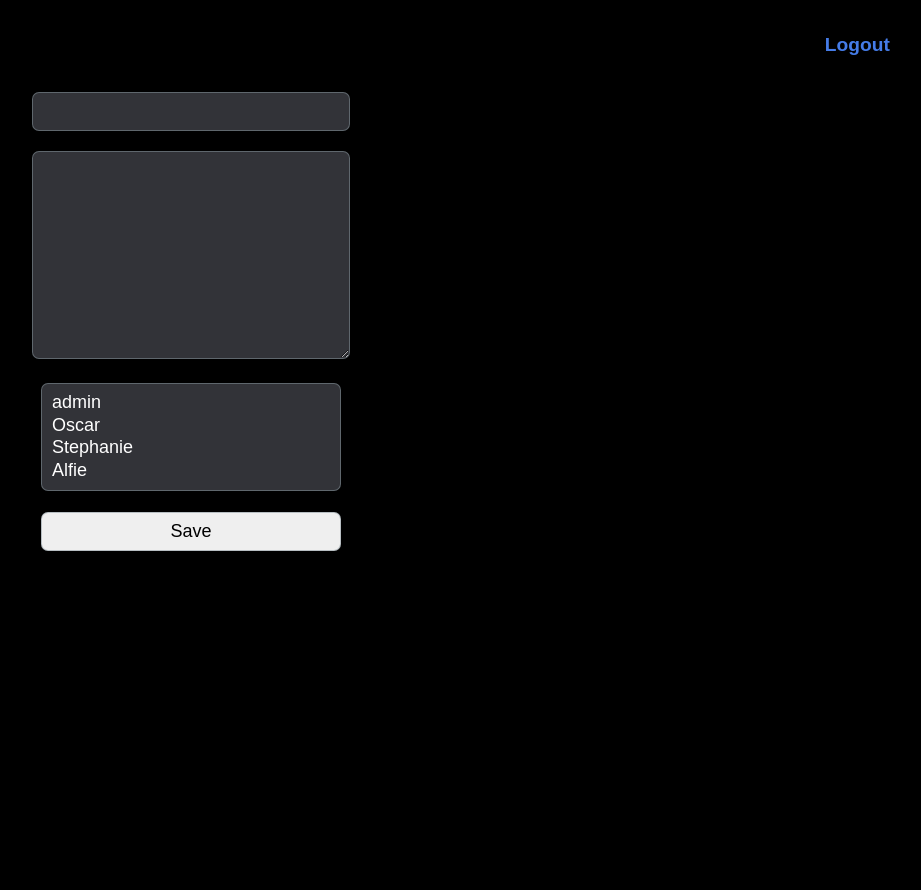
After one commit to OscarCarde/capstone, a Django app: page /new-repository in a window 1280 px wide. The commit adds this page. Shown: the whole page, without its empty margins (329-1250 px from the left). Run offline with Django 4.2, Linux system fonts and the light colour scheme; data comes from the database, SQL or seed files in the repository; both versions use the stored data as it was after the commit.

Commit message:
rendered form for new repo

```diff
--- a/palinodes/static/palinodes/index.css
+++ b/palinodes/static/palinodes/index.css
@@ -166,3 +166,30 @@ button {
                 .dash-collaborators div {
                     display: flex;
                 }
+
+#new-repository-form {
+    width: 80vw;
+    display: flex;
+    flex-direction: column;
+    align-items: center;
+}
+
+    #new-repository-form #id_submit {
+        margin: 10px;
+        padding: 8px;
+        font-size: large;
+        width: 300px;
+    }
+
+    #id_name, #id_description, #id_collaborators{
+        margin: 10px;
+        border: solid;
+        border-color: #88959c88;
+        border-width: 1px;
+        border-radius: 7px;
+        padding: 8px;
+        background-color: #323338;
+        color: white;
+        font-size: large;
+        width: 300px;
+    }
--- a/palinodes/templates/palinodes/dashboard.html
+++ b/palinodes/templates/palinodes/dashboard.html
@@ -26,6 +26,7 @@
         <li class="bordered clickable" id="my-repositories-btn">My repositories</li>
         <li class="bordered clickable" id="collaborating-btn">Collaborating</li>
         <li class="clickable" id="new-repository-icn" style= "width: auto; height: 24px; padding: 0px; border-radius:90%; align-self: center">
+            <a href={% url 'new-repository' %}>
                 <svg  width="23" height="24" viewBox="0 0 16 17" fill="none" xmlns="http://www.w3.org/2000/svg">
                     <g clip-path="url(#clip0_87_48)">
                     <path fill-rule="evenodd" clip-rule="evenodd" d="M1.5 8.5C1.5 4.68578 4.41015 1.59375 8 1.59375C11.5899 1.59375 14.5 4.68578 14.5 8.5C14.5 12.3143 11.5899 15.4062 8 15.4062C4.41015 15.4062 1.5 12.3143 1.5 8.5ZM8 0C3.58172 0 0 3.80558 0 8.5C0 13.1944 3.58172 17 8 17C12.4183 17 16 13.1944 16 8.5C16 3.80558 12.4183 0 8 0ZM8.75 5.04688C8.75 4.60678 8.41421 4.25 8 4.25C7.58579 4.25 7.25 4.60678 7.25 5.04688V7.70312H4.75C4.33579 7.70312 4 8.0599 4 8.5C4 8.9401 4.33579 9.29688 4.75 9.29688H7.25V11.9531C7.25 12.3932 7.58579 12.75 8 12.75C8.41421 12.75 8.75 12.3932 8.75 11.9531V9.29688H11.25C11.6642 9.29688 12 8.9401 12 8.5C12 8.0599 11.6642 7.70312 11.25 7.70312H8.75V5.04688Z" fill="white"/>
@@ -36,6 +37,7 @@
                     </clipPath>
                     </defs>
                     </svg>
+            </a>
 
         </li>
     </ul>
--- /dev/null
+++ b/palinodes/templates/palinodes/directory_form.html
@@ -0,0 +1,16 @@
+{% extends 'palinodes/layout.html' %}
+
+{% block body %}
+    <form id="new-repository-form" method="post">{% csrf_token %}
+        <div>
+        {{form.name}}
+        </div>
+        <div>
+        {{form.description}}
+        </div>
+        <div>
+        {{form.collaborators}}
+        </div>
+        <input class="clickable bordered" id="id_submit" type="submit" value="Save">
+    </form>
+{% endblock body %}
--- a/palinodes/urls.py
+++ b/palinodes/urls.py
@@ -4,6 +4,7 @@ from . import views
 urlpatterns = [
     path('', views.index, name="index"),
     path("dashboard", views.dashboard, name="dashboard"),
+    path("new-repository", views.create_repository.as_view(), name="new-repository"),
     path("repository/<int:repository_id>", views.repository_view, name="repository"),
     path("login", views.login_view, name="login"),
     path("register", views.register, name="register"),
--- a/palinodes/views.py
+++ b/palinodes/views.py
@@ -7,6 +7,8 @@ from django.urls import reverse
 from django.http import HttpResponseRedirect
 
 from django.db import IntegrityError
+
+from django.views.generic.edit import CreateView
 
 from .models import User, Profile, Directory
 
@@ -18,6 +20,11 @@ def index(request):
 @login_required
 def dashboard(request):
      return render(request, "palinodes/dashboard.html")
+
+class create_repository(CreateView):
+    model = Directory
+    fields = ['name', 'description', 'collaborators']
+
 
 def repository_view(request, repository_id):
     repository = Directory.objects.get(id=repository_id)
```
Also changed, not shown: db.sqlite3. Lines whose indentation alone changed are shown as unchanged.
